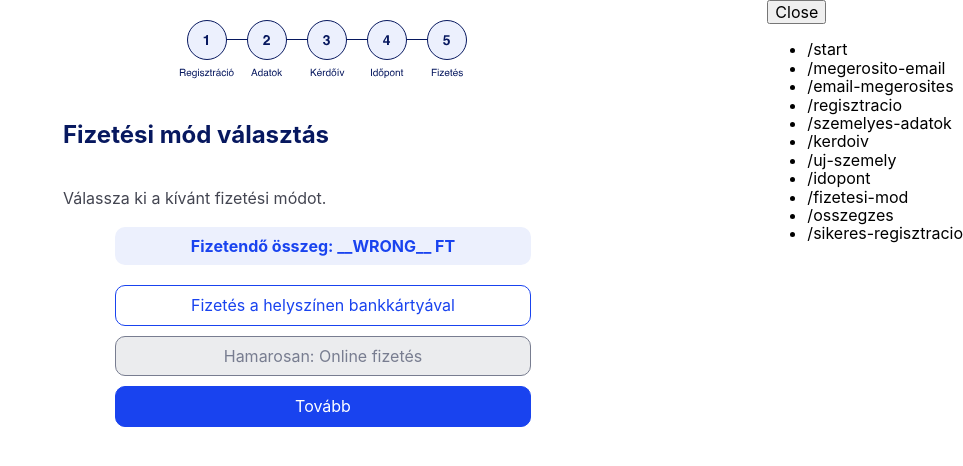
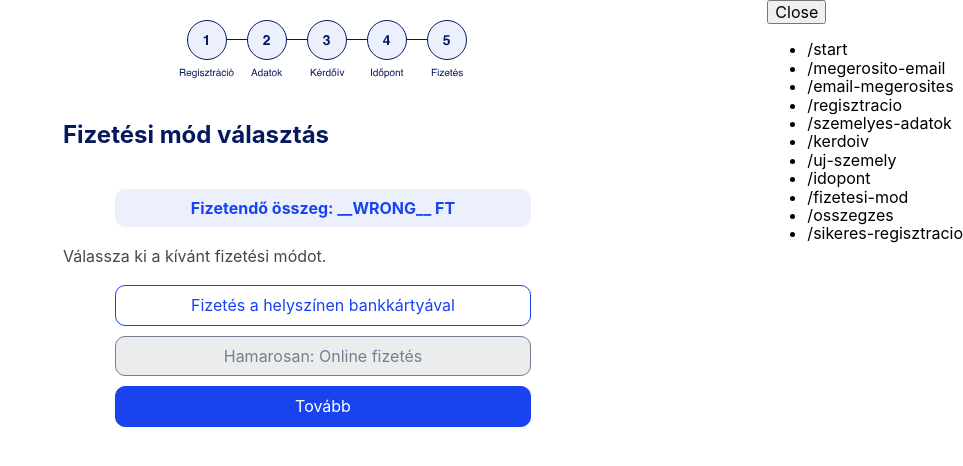
Before and after one commit to rollethu/noe, a React (Create React App) app in the folder code/frontend/: page /fizetesi-mod in a window 1280 px wide. Shown: the top 466 px of the page, without its empty margins (317-1280 px from the left). Built offline with nearby package versions, Linux system fonts and the light colour scheme.

Commit message:
Reorganise payment method highlight and help text for intuitivity

```diff
--- a/code/frontend/src/screens/PaymentMethod.jsx
+++ b/code/frontend/src/screens/PaymentMethod.jsx
@@ -44,8 +44,8 @@ export default function PaymentMethod() {
     <View>
       <Image src={ProgressBarSVG} />
       <Caption>Fizetési mód választás</Caption>
+      <HighlightText toCenter>Fizetendő összeg: {total}</HighlightText>
       <Text>Válassza ki a kívánt fizetési módot.</Text>
-      <HighlightText toCenter>Fizetendő összeg: {total}</HighlightText>
       <Button toCenter inverse>
         Fizetés a helyszínen bankkártyával
       </Button>
```
